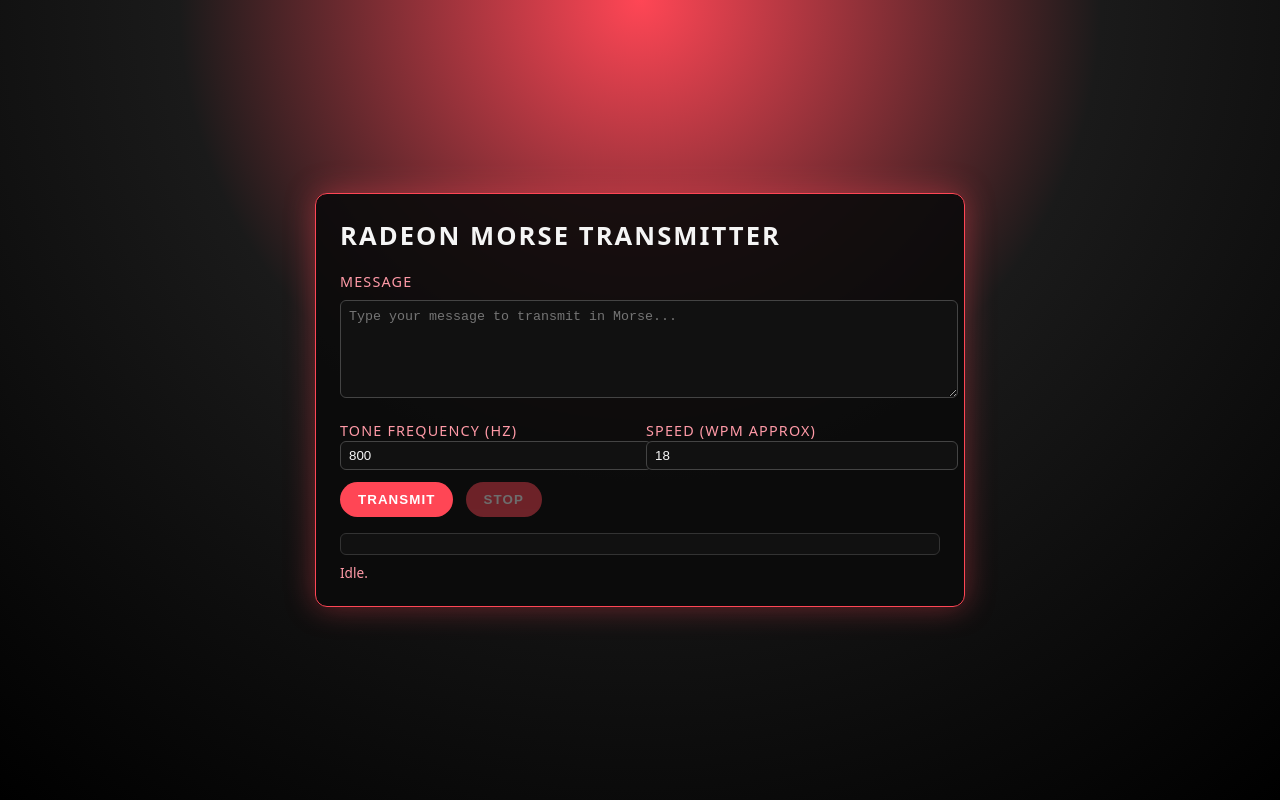
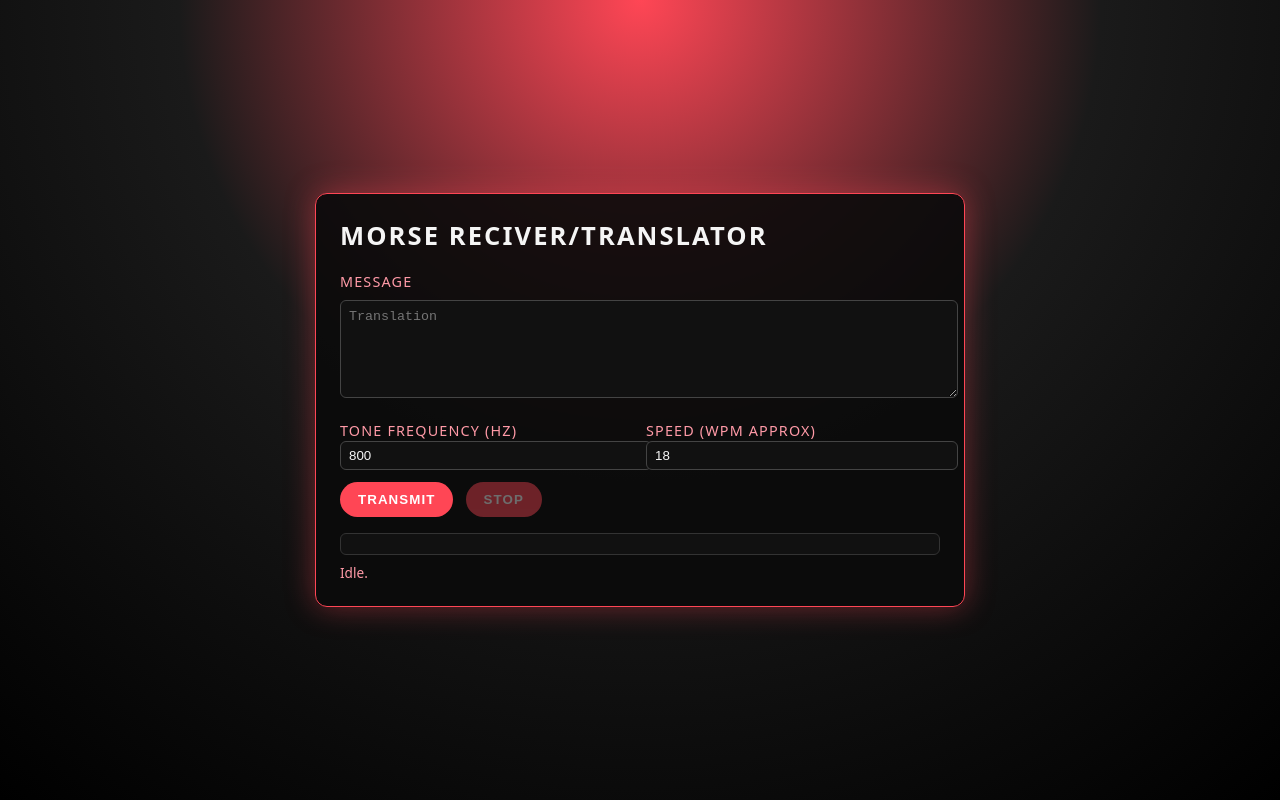
Before and after one commit to technoseth303/Morscode-thing, a plain HTML site: page index.html in a window 1280 px wide. Drawn offline with Linux system fonts and the light colour scheme.

Commit message:
Update index.html

```diff
--- a/index.html
+++ b/index.html
@@ -100,9 +100,9 @@
 </head>
 <body>
   <div class="card">
-    <h1>Radeon Morse Transmitter</h1>
+    <h1>Morse reciver/translator</h1>
     <label for="text">Message</label>
-    <textarea id="text" placeholder="Type your message to transmit in Morse..."></textarea>
+    <textarea id="text" placeholder="Translation"></textarea>
 
     <div class="row">
       <div>
```
